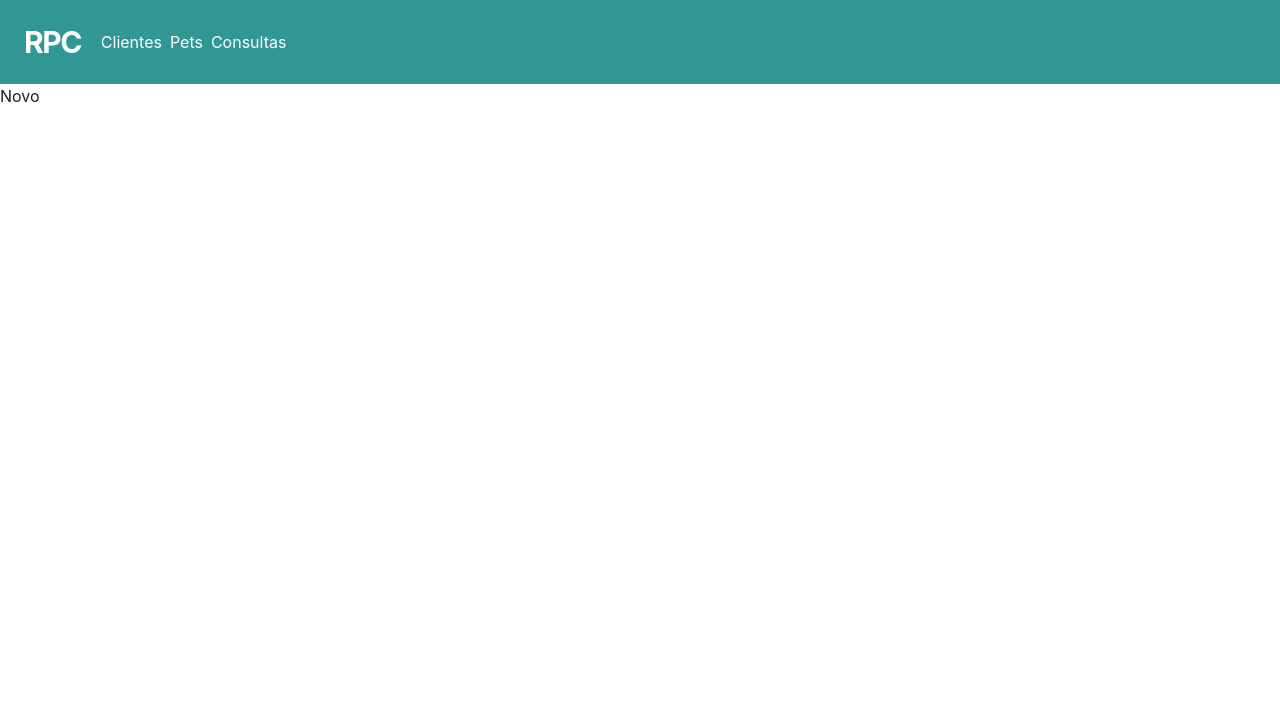
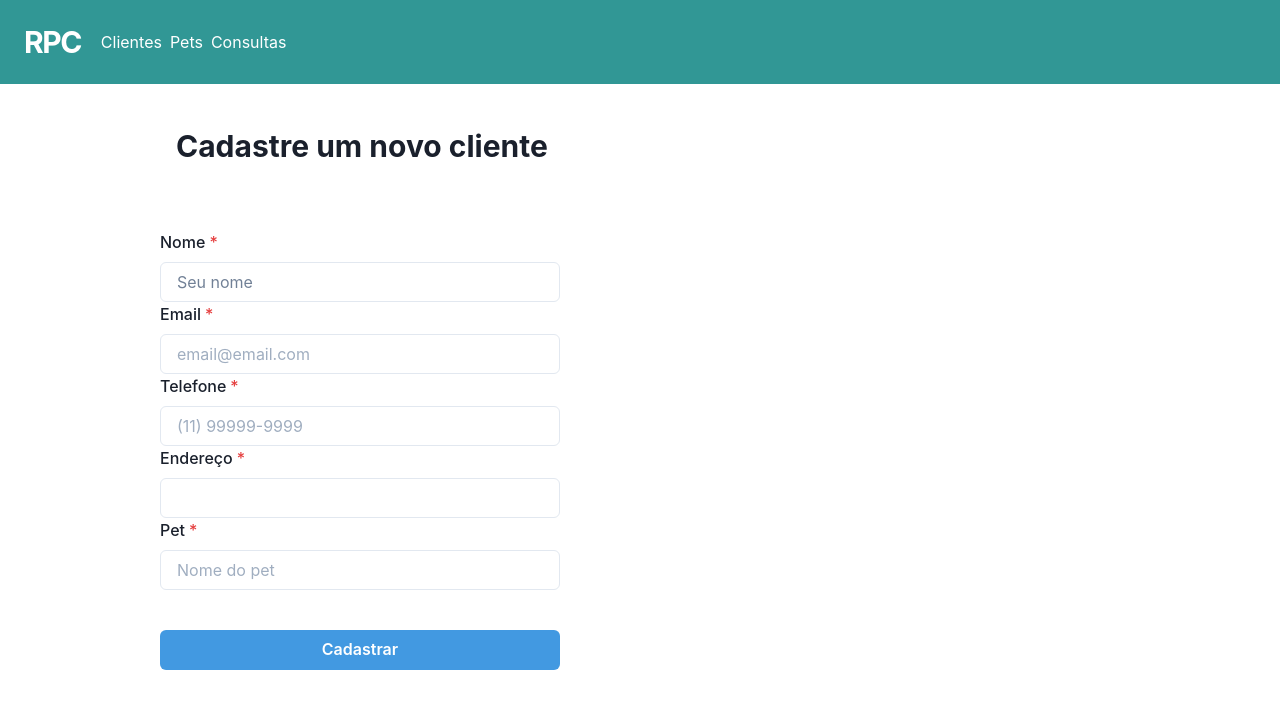
Before and after one commit to devcastrojunin/rede-petcontrol-frontend, a React (Create React App) app: page /novoCliente in a window 1280 px wide. Shown: the top 708 px of the page. Built offline with nearby package versions, Linux system fonts and the light colour scheme.

Commit message:
criando tela cadastro de cliente

```diff
--- a/package.json
+++ b/package.json
@@ -12,6 +12,8 @@
     "framer-motion": "^6.2.8",
     "react": "^17.0.2",
     "react-dom": "^17.0.2",
+    "react-hook-form": "^7.31.3",
+    "react-input-mask": "^2.0.4",
     "react-router-dom": "^6.2.2",
     "react-scripts": "5.0.0",
     "web-vitals": "^2.1.4"
--- a/src/pages/Clientes/NovoCliente/index.jsx
+++ b/src/pages/Clientes/NovoCliente/index.jsx
@@ -1,7 +1,81 @@
+import { Box, Button, Center, FormControl, FormLabel, Input } from "@chakra-ui/react";
+import InputMask from "react-input-mask";
+import { useForm } from "react-hook-form";
+
 export default function Novo() {
+
+    const { register, handleSubmit, formState: { errors } } = useForm();
+
+    const clientRegister = (value) => {
+        console.log(value)
+    }
+
     return (
-        <div>
-            <h2>Novo</h2>
-        </div>
+        <Center>
+            <Box w="75%" h="100%">
+                <Box fontWeight="bold" fontSize="30px" mb={61} mt={10} pl={4}>Cadastre um novo cliente</Box>
+
+                <form onSubmit={handleSubmit(clientRegister)}>
+                    <FormControl id="nome" isRequired>
+                        <FormLabel>Nome</FormLabel>
+                        <Input
+                            placeholder="Seu nome"
+                            _placeholder={{ color: 'gray.500' }}
+                            type="text"
+                            width={400}
+                            {...register("name", { required: true })} />
+                    </FormControl>
+
+                    <FormControl id="email" isRequired>
+                        <FormLabel>Email</FormLabel>
+                        <Input
+                            placeholder="email@email.com"
+                            type="email"
+                            width={400}
+                            {...register("email", { required: true })} />
+                    </FormControl>
+
+                    <FormControl id="telefone" isRequired>
+                        <FormLabel>Telefone</FormLabel>
+                        <Input
+                            as={InputMask}
+                            mask="(99) 99999-9999"
+                            placeholder="(11) 99999-9999"
+                            type="text"
+                            width={400}
+                            {...register("telephone", { required: true })} />
+                    </FormControl>
+
+                    <FormControl id="endereço" isRequired>
+                        <FormLabel>Endereço</FormLabel>
+                        <Input
+                            type="text"
+                            width={400}
+                            {...register("address", { required: true })} />
+                    </FormControl>
+
+                    <FormControl id="pet" isRequired>
+                        <FormLabel>Pet</FormLabel>
+                        <Input
+                            placeholder="Nome do pet"
+                            type="text"
+                            width={400}
+                            {...register("pets", { required: true })} />
+                    </FormControl>
+
+                    <Button
+                        mt={10}
+                        bg={'blue.400'}
+                        color={'white'}
+                        _hover={{
+                            bg: 'blue.500',
+                        }}
+                        width={400}
+                        type="submit">
+                        Cadastrar
+                    </Button>
+                </form>
+            </Box>
+        </Center>
     );
 }
```
Also changed, not shown: 1 other file (tests, documents, lock files or other folders).
